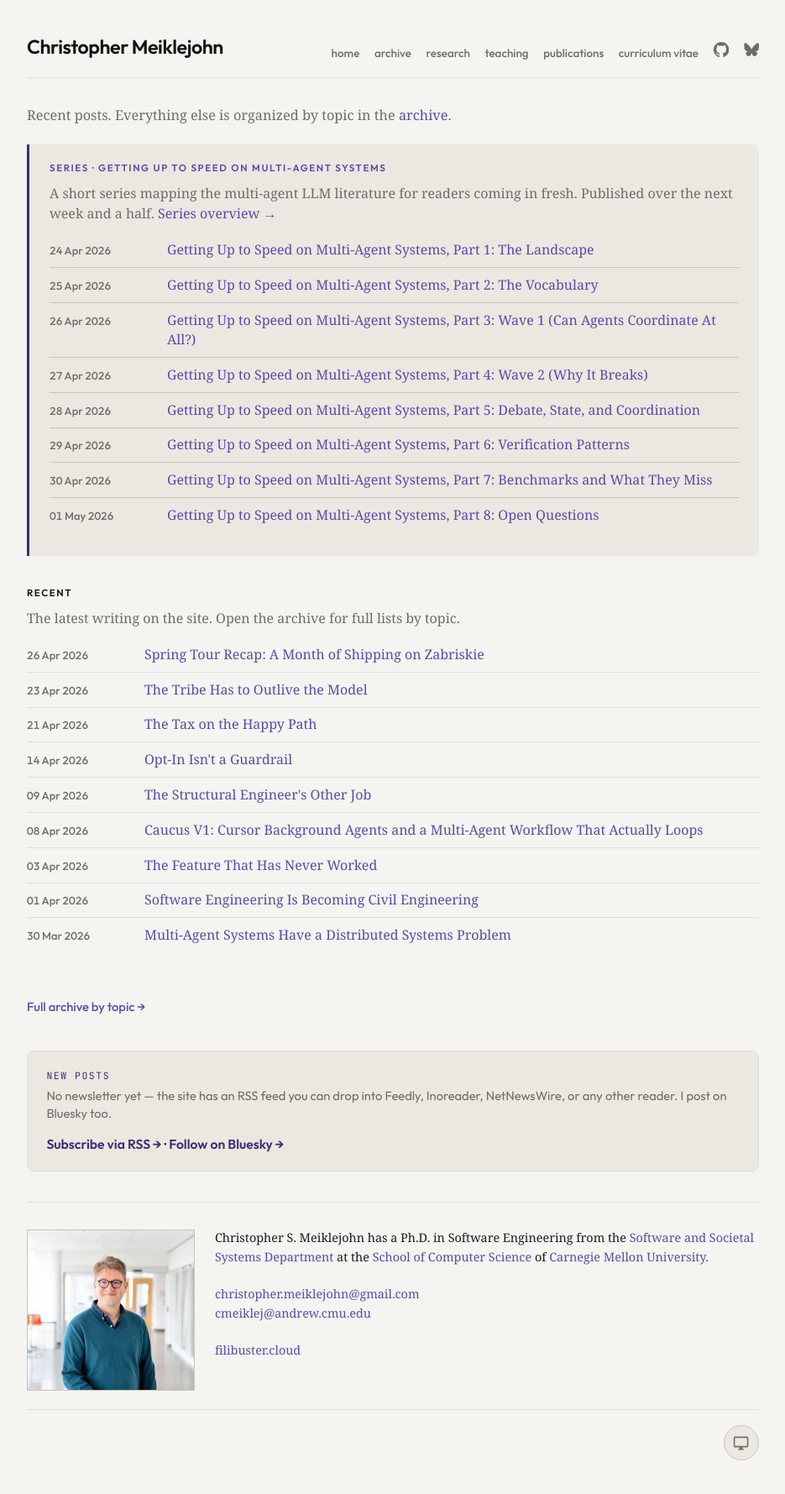
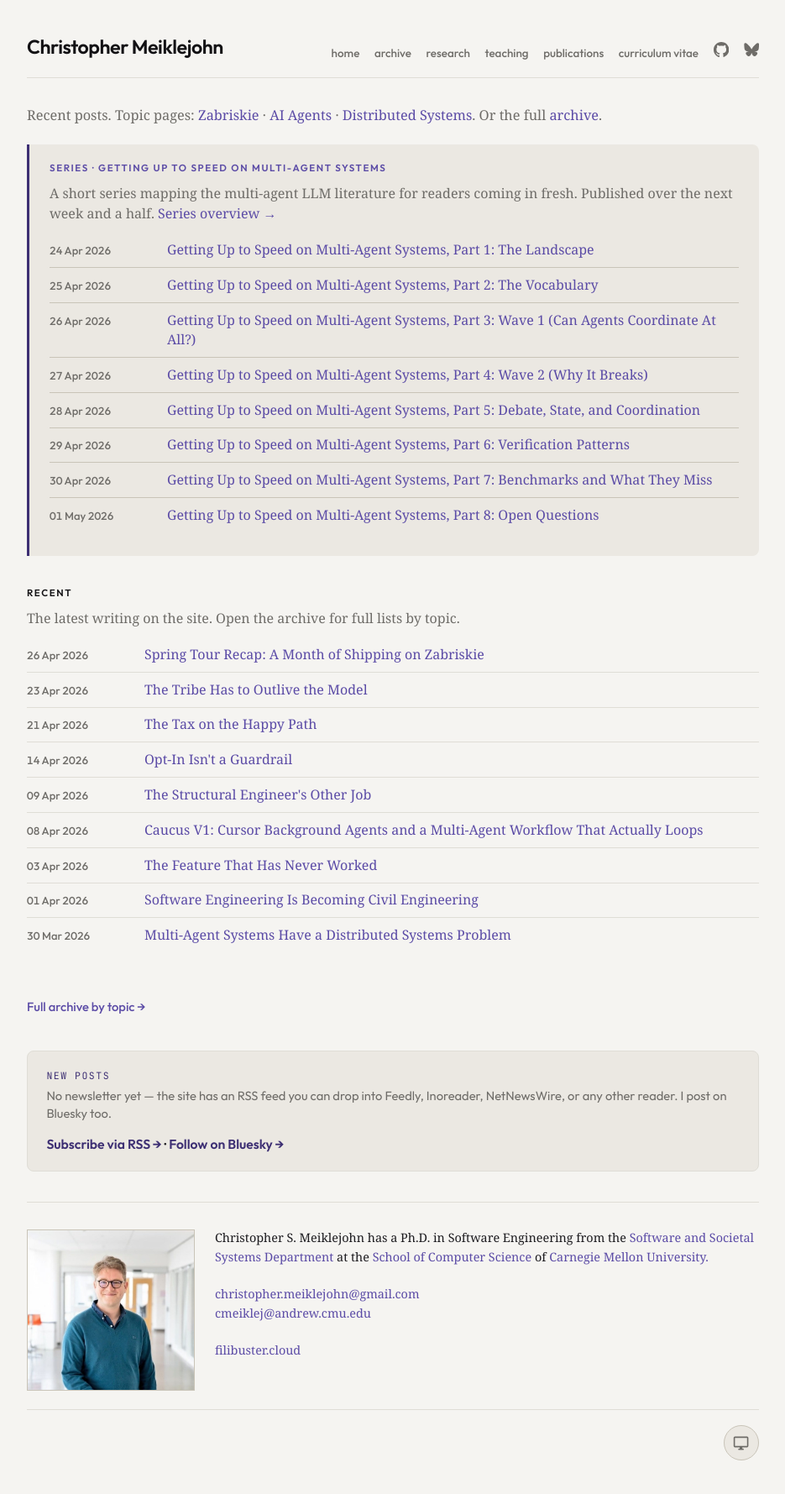
Before and after one commit to cmeiklejohn/cmeiklejohn.github.io, a Jekyll site: the page built from index.html, in a window 1280 px wide. Shown: the whole page at 84% size, without its empty margins (172-1107 px from the left). Built offline with Jekyll 4.4.1, drawn with Linux system fonts in a browser that asks for light colours; some web fonts are replaced.

Commit message:
Topic landing pages: /zabriskie/, /agents/, /distributed-systems/
Three real hub pages for the three biggest threads of the blog. Each
has prose framing the topic for new readers, then a chronological list
of every post that fits.

- /zabriskie/ (13 posts): the project. Live link, GitHub link,
  audience framing — for jam-band fans and engineers curious about
  shipping with agents.
- /agents/ (14 posts): the AI-agents writing. Two "start here"
  paths (research vs. practitioner). Links to the MAS series.
- /distributed-systems/ (51 posts): the throughline of the blog.
  Walks through the projects in chronological order — verified
  vector clocks, SyncFree/Lasp, Partisan, Filibuster, the seminar
  curriculum. Connects current AI-agents work to the older work.

Filtering: /zabriskie/ and /agents/ filter by `categories contains`;
/distributed-systems/ filters by a list of `group:` values.

Discoverability:
- index.html now lists the three topic pages on the home lead line.
- archive.html links the AI section heading to /zabriskie/ + /agents/
  and notes the connection from Partisan to /distributed-systems/.
- sitemap.xml: added all three URLs at priority 0.9.
- css/main.css: new .topic-landing-* styles. Reuses .related-posts-*
  for the post list itself — same card pattern, no duplication.

Co-Authored-By: Claude Opus 4.7 (1M context) <noreply@anthropic.com>

```diff
--- a/archive.html
+++ b/archive.html
@@ -17,8 +17,8 @@ title: Blog archive — Christopher Meiklejohn
   </section>
 
   <section class="archive-section" id="cat-ai">
-    <h2 class="home-section-title archive-section-heading">Zabriskie / AI</h2>
-    <p class="archive-section-intro">Building Zabriskie, writing about AI tools, workflows, and building with large language models.</p>
+    <h2 class="home-section-title archive-section-heading"><a href="/zabriskie/">Zabriskie</a> &amp; <a href="/agents/">AI Agents</a></h2>
+    <p class="archive-section-intro">Building <a href="/zabriskie/">Zabriskie</a>, writing about AI tools, workflows, and building with large language models. Dedicated topic pages: <a href="/zabriskie/">Zabriskie →</a> · <a href="/agents/">AI Agents →</a></p>
     <ul class="posts">
       {% for post in site.posts %}
         {% if post.group == "ai" %}
@@ -122,7 +122,7 @@ title: Blog archive — Christopher Meiklejohn
 
   <section class="archive-section" id="cat-partisan">
     <h2 class="home-section-title archive-section-heading">Partisan</h2>
-    <p class="archive-section-intro">Building the next generation of high-performance, fault-tolerant distributed runtimes.</p>
+    <p class="archive-section-intro">Building the next generation of high-performance, fault-tolerant distributed runtimes. Part of the larger <a href="/distributed-systems/">distributed systems</a> work.</p>
     <ul class="posts">
       {% for post in site.posts %}
         {% if post.group == "Partisan" %}
--- a/css/main.css
+++ b/css/main.css
@@ -1532,6 +1532,45 @@ html {
 }
 
 /*****************************************************************************/
+/* Topic landing pages (/zabriskie/, /agents/, /distributed-systems/)
+/*****************************************************************************/
+
+.topic-landing-lead {
+  font-size: 1.15rem;
+  line-height: 1.55;
+  color: var(--fg-heading);
+  margin: 1rem 0 1.25rem;
+}
+
+.topic-landing-meta {
+  font-family: var(--font-ui);
+  color: var(--fg-muted);
+  margin: 0 0 1rem;
+  line-height: 1.55;
+}
+
+.topic-landing-meta strong {
+  color: var(--fg-heading);
+}
+
+.topic-landing-projects {
+  list-style: disc;
+  padding-left: 1.4rem;
+  margin: 0 0 1.5rem;
+  color: var(--fg);
+  font-family: var(--font-ui);
+}
+
+.topic-landing-projects li {
+  margin-bottom: 0.6rem;
+  line-height: 1.5;
+}
+
+.topic-landing-projects strong {
+  color: var(--fg-heading);
+}
+
+/*****************************************************************************/
 /* Bluesky comments — replies to the Bluesky post that shared this article
 /*****************************************************************************/
 
--- a/index.html
+++ b/index.html
@@ -8,7 +8,7 @@ description: "Christopher Meiklejohn — Ph.D., Software Engineering (CMU). Note
   <h1 class="sr-only">Christopher Meiklejohn — home</h1>
 
   <p class="home-lead">
-    Recent posts. Everything else is organized by topic in the <a href="/archive.html">archive</a>.
+    Recent posts. Topic pages: <a href="/zabriskie/">Zabriskie</a> · <a href="/agents/">AI Agents</a> · <a href="/distributed-systems/">Distributed Systems</a>. Or the full <a href="/archive.html">archive</a>.
   </p>
 
   <section class="archive-section home-series-section" aria-labelledby="home-series-heading">
```
Also changed, not shown: sitemap.xml (+15 -0 lines), topics/agents.md (added, +42 -0 lines), topics/distributed-systems.md (added, +51 -0 lines), topics/zabriskie.md (added, +43 -0 lines).
